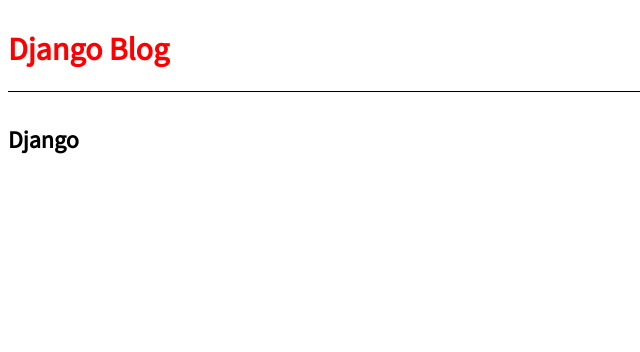
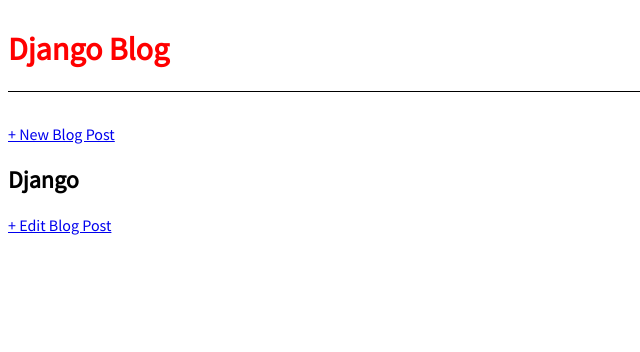
Before and after one commit to SarpongAbasimi/BlogApp-ClassBasedView-unittesting, a Django app: page /post/1/ in a window 1280 px wide. Shown: the top 352 px of the page, without its empty margins (0-640 px from the left). Run offline with Django 3.2, Linux system fonts and the light colour scheme; data comes from the database, SQL or seed files in the repository; both versions use the stored data as it was after the commit.

Commit message:
I have added a detail view page and an update view page

```diff
--- a/blog/models.py
+++ b/blog/models.py
@@ -1,4 +1,5 @@
 from django.db import models
+from django.urls import reverse
 
 # Create your models here.
 class Post(models.Model):
@@ -9,3 +10,6 @@
 
     def __str__ (self):
         return self.title
+
+    def get_absolute_url(self):
+        return reverse('detail_page',args=[str(self.id)])
--- a/blog/urls.py
+++ b/blog/urls.py
@@ -1,8 +1,11 @@
 from django.urls import path
-from .views import HomeViewPage,DetailViewPage
+from .views import HomeViewPage,DetailViewPage,BlogCreateView,UpdatePostViewPage
 
 
 urlpatterns=[
+    path('post/<int:pk>/edit',UpdatePostViewPage.as_view(),name='post_edit'),
+    path('post/new/',BlogCreateView.as_view(),name='post_new'),
     path('',HomeViewPage.as_view(),name='home_page'),
     path('post/<int:pk>/',DetailViewPage.as_view(),name='detail_page')
+
 ]
--- a/blog/views.py
+++ b/blog/views.py
@@ -1,5 +1,5 @@
 from django.shortcuts import render
-from django.views.generic import ListView,DetailView
+from django.views.generic import ListView,DetailView,CreateView,UpdateView
 from .models import Post
 
 # Create your views here.
@@ -11,3 +11,13 @@
 class DetailViewPage(DetailView):
     model=Post
     template_name= 'post_detail.html'
+
+class BlogCreateView(CreateView):
+    model=Post
+    template_name= 'post_new.html'
+    fields= '__all__'
+
+class UpdatePostViewPage(UpdateView):
+    model=Post
+    template_name='post_edit.html'
+    fields= ['title','content']
--- a/templates/base.html
+++ b/templates/base.html
@@ -11,6 +11,9 @@
         <header>
             <h1><a href="{% url 'home_page' %}">Django Blog</a></h1>
         </header>
+        <div class="nav-right">
+            <a href="{% url 'post_new' %}">+ New Blog Post</a>
+        </div>
         {% block content %}
 
         {% endblock content %}
--- a/templates/post_detail.html
+++ b/templates/post_detail.html
@@ -5,4 +5,5 @@
     <h2>{{ post.title }}</h2>
     <p>{{ post.body }}</p>
 </div>
+<a href="{% url 'post_edit' post.pk %}">+ Edit Blog Post</a>
 {% endblock content %}
```
Also changed, not shown: templates/post_edit.html (added, +10 -0 lines), templates/post_new.html (added, +9 -0 lines), db.sqlite3.
